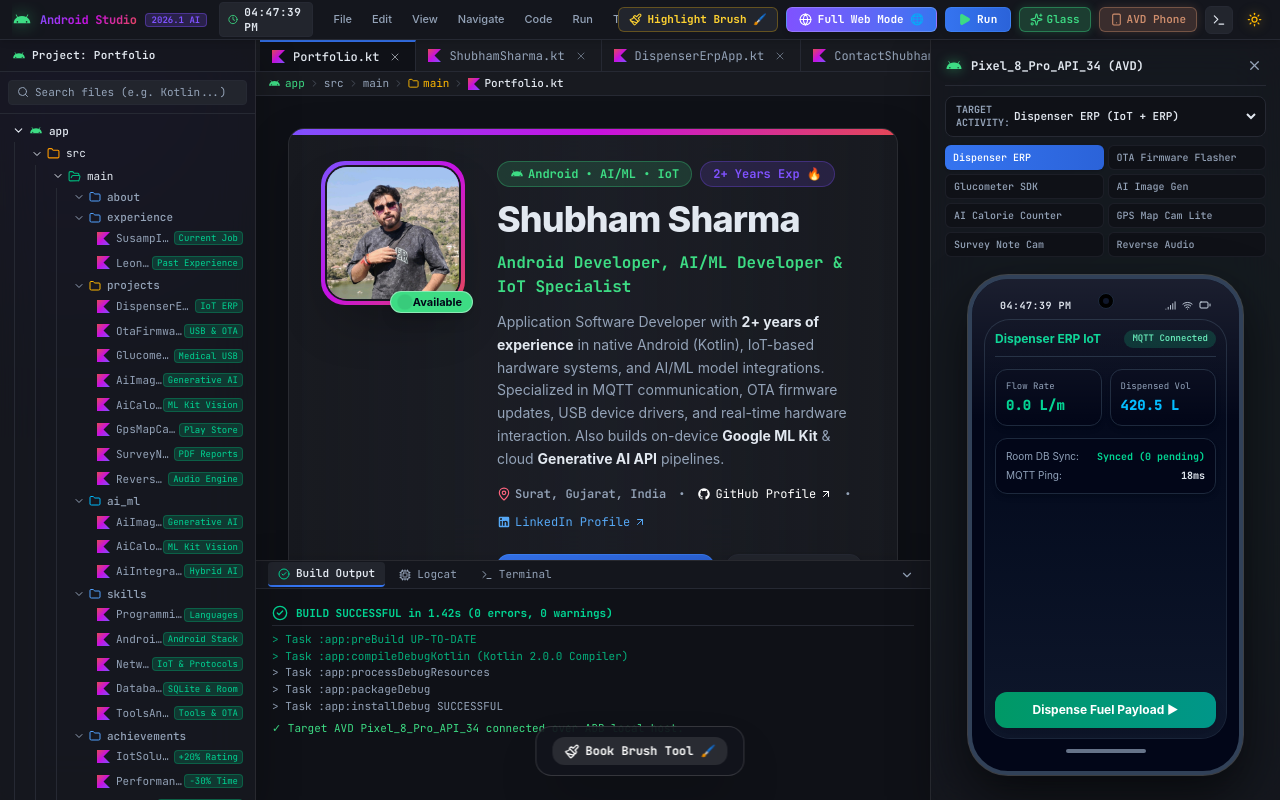
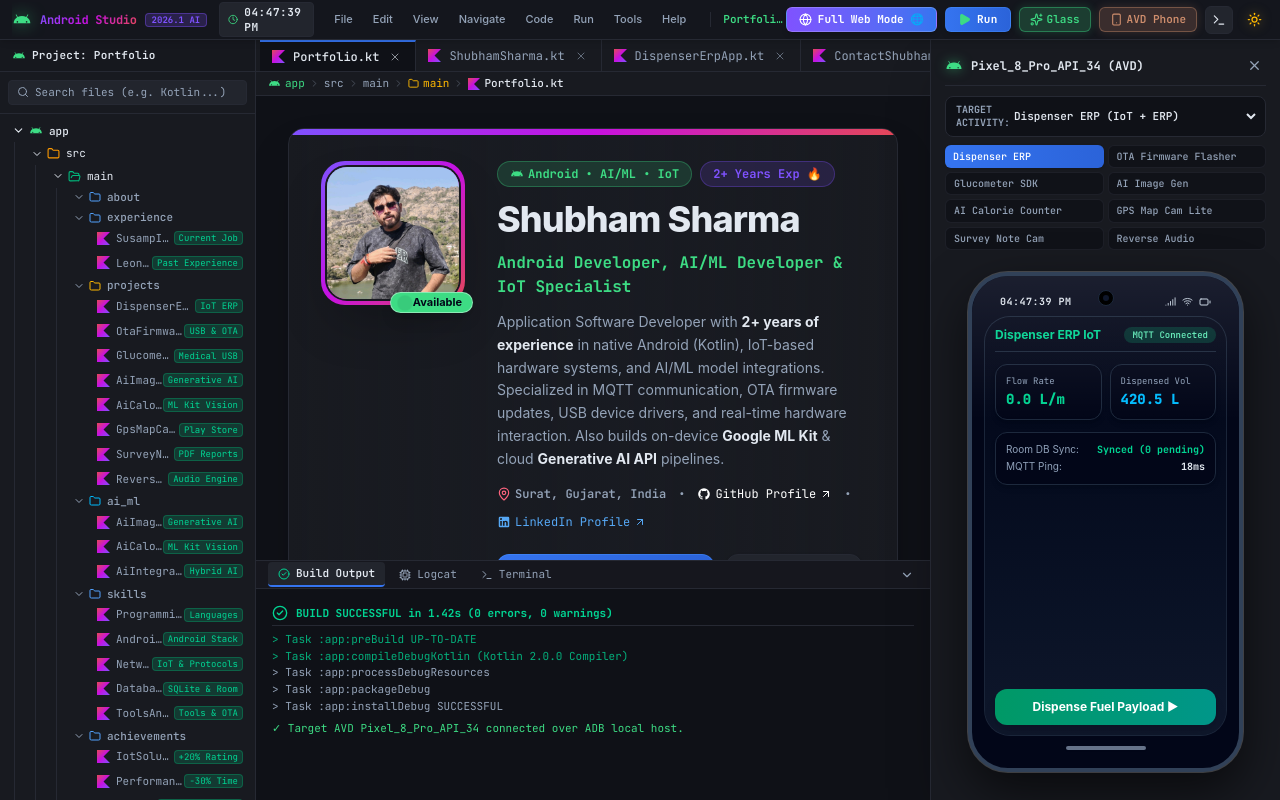
Before and after one commit to SharmaShubham07/Portfolio, a React (Vite) app: page / in a window 1280 px wide. Built offline with nearby package versions, Linux system fonts and the light colour scheme.

Commit message:
Remove brush highlighter feature completely

```diff
--- a/src/App.jsx
+++ b/src/App.jsx
@@ -10,7 +10,6 @@
 import { BottomConsolePanel } from "./components/BottomConsolePanel";
 import { BackgroundGlassGlow } from "./components/BackgroundGlassGlow";
 import { FullWebsiteView } from "./components/FullWebsiteView";
-import { BrushHighlighterCanvas } from "./components/BrushHighlighterCanvas";
 
 export default function App() {
   // View mode state: "ide" | "web"
@@ -21,9 +20,6 @@
 
   // Liquid Glass state
   const [glassEnabled, setGlassEnabled] = useState(true);
-
-  // Book Brush Highlighter state
-  const [isHighlighterActive, setIsHighlighterActive] = useState(false);
 
   // File Tabs state (landing Portfolio.kt is default tab #1!)
   const [openTabIds, setOpenTabIds] = useState(["landing", "about-me", "proj-dispenser", "contact"]);
@@ -59,73 +55,69 @@
       setOpenTabIds((prev) => [...prev, fileId]);
     }
     setActiveFileId(fileId);
+    setIsSidebarOpen(false);
+  };
 
-    // If file has a mapped emulator app, switch emulator app!
-    const targetFile = fileStructure.find((f) => f.id === fileId);
-    if (targetFile && targetFile.emulatorId) {
-      setActiveEmulatorApp(targetFile.emulatorId);
+  // Close tab handler
+  const handleCloseTab = (e, fileId) => {
+    e.stopPropagation();
+    if (openTabIds.length === 1) return; // keep at least 1 tab open
+
+    const newOpenTabs = openTabIds.filter((id) => id !== fileId);
+    setOpenTabIds(newOpenTabs);
+
+    if (activeFileId === fileId) {
+      setActiveFileId(newOpenTabs[newOpenTabs.length - 1]);
     }
   };
 
-  // Close tab handler
-  const handleCloseTab = (fileId) => {
-    const nextTabs = openTabIds.filter((id) => id !== fileId);
-    setOpenTabIds(nextTabs);
+  // Launch app in AVD Phone Emulator handler
+  const handleLaunchInEmulator = (appId) => {
+    setViewMode("ide");
+    setActiveEmulatorApp(appId);
+    setIsEmulatorOpen(true);
 
-    if (activeFileId === fileId) {
-      if (nextTabs.length > 0) {
-        setActiveFileId(nextTabs[nextTabs.length - 1]);
-      } else {
-        setActiveFileId(null);
-      }
+    const appObj = fileStructure.find((f) => f.emulatorAppId === appId);
+    const appName = appObj ? appObj.name : "App";
+
+    setLaunchToast(`Launching ${appName} in Pixel AVD...`);
+    setIsConsoleOpen(true);
+    setActiveConsoleTab("build");
+
+    setTimeout(() => {
+      setLaunchToast("");
+    }, 3500);
+  };
+
+  // "Run" button handler
+  const handleRunClick = () => {
+    setViewMode("ide");
+    setIsEmulatorOpen(true);
+    setIsConsoleOpen(true);
+    setActiveConsoleTab("build");
+
+    const appObj = fileStructure.find((f) => f.id === activeFileId);
+    if (appObj && appObj.emulatorAppId) {
+      setActiveEmulatorApp(appObj.emulatorAppId);
     }
   };
 
-  // "Run ▶" action handler
-  const handleRunClick = () => {
-    setViewMode("ide");
-    // 1. Open Console to Build tab
-    setIsConsoleOpen(true);
-    setActiveConsoleTab("build");
-
-    // 2. Open AVD Phone Emulator
-    setIsEmulatorOpen(true);
-
-    // 3. Trigger Toast notification
-    setLaunchToast(`Launching activity: com.shubham.${activeFileId}...`);
-    setTimeout(() => {
-      setLaunchToast("");
-    }, 3000);
-  };
-
-  // Launch specific app in emulator
-  const handleLaunchInEmulator = (appId) => {
-    setViewMode("ide");
-    setIsEmulatorOpen(true);
-    setActiveEmulatorApp(appId);
-    setLaunchToast(`Launching activity in AVD: ${appId}...`);
-    setTimeout(() => {
-      setLaunchToast("");
-    }, 3000);
-  };
-
-  // Terminal trigger for contact
+  // Trigger contact from console or buttons
   const handleTriggerContact = () => {
     handleSelectFile("contact");
   };
 
-  const currentCodeLines = activeFileId ? getKotlinCodeForFile(activeFileId) : null;
+  // Generate code lines for current active file
+  const currentCodeLines = getKotlinCodeForFile(activeFile.id, developerInfo);
 
   return (
-    <div className={`h-screen w-screen flex flex-col overflow-hidden relative select-none ${glassEnabled ? "glass-enabled" : ""}`}>
-      {/* Background Liquid Glass Glow */}
-      <BackgroundGlassGlow enabled={glassEnabled} />
-
-      {/* Book Highlighter & Reader Summary Tool Overlay */}
-      <BrushHighlighterCanvas
-        isActive={isHighlighterActive}
-        onToggleActive={() => setIsHighlighterActive(!isHighlighterActive)}
-      />
+    <div
+      className={`w-screen h-screen flex flex-col overflow-hidden font-sans text-xs bg-[var(--bg-primary)] text-[var(--text-main)] transition-colors duration-200 relative ${
+        glassEnabled ? "glass-root" : ""
+      }`}
+    >
+      {/* Background Liquid Glass Ambient Glows */}
+      {glassEnabled && <BackgroundGlassGlow />}
 
       {/* Top Android Studio Titlebar / Navbar */}
       <TopNavbar
@@ -143,8 +135,6 @@
         onToggleConsole={() => setIsConsoleOpen(!isConsoleOpen)}
         viewMode={viewMode}
         onToggleViewMode={() => setViewMode(viewMode === "ide" ? "web" : "ide")}
-        isHighlighterActive={isHighlighterActive}
-        onToggleHighlighter={() => setIsHighlighterActive(!isHighlighterActive)}
       />
 
       {/* RENDER MODE SWITCH: Full Standalone Website Mode vs Android Studio IDE Mode */}
--- a/src/components/TopNavbar.jsx
+++ b/src/components/TopNavbar.jsx
@@ -1,5 +1,5 @@
 import React from "react";
-import { Play, Smartphone, Sun, Moon, Sparkles, FolderTree, Terminal, Globe, Code2, Paintbrush } from "lucide-react";
+import { Play, Smartphone, Sun, Moon, Sparkles, FolderTree, Terminal, Globe, Code2 } from "lucide-react";
 import { AndroidBugdroidIcon } from "./icons/TechIcons";
 import { LiveClock } from "./LiveClock";
 import confetti from "canvas-confetti";
@@ -19,8 +19,6 @@
   onToggleConsole,
   viewMode,
   onToggleViewMode,
-  isHighlighterActive,
-  onToggleHighlighter,
 }) {
   const handleRun = () => {
     // Trigger confetti burst
@@ -87,20 +85,6 @@
 
       {/* Right section: Action Buttons & Controls */}
       <div className="flex items-center space-x-2 shrink-0">
-        {/* Book Brush Highlighter Button */}
-        <button
-          onClick={onToggleHighlighter}
-          className={`flex items-center space-x-1.5 px-2.5 py-1 rounded-md text-[11px] font-mono font-bold transition-all cursor-pointer ${
-            isHighlighterActive
-              ? "bg-amber-400 text-slate-950 shadow-[0_0_12px_rgba(251,191,36,0.5)] scale-105"
-              : "bg-[var(--bg-tertiary)] hover:bg-[var(--border-color)] text-amber-300 border border-amber-400/30"
-          }`}
-          title="Highlight sections & create summary like reading a book"
-        >
-          <Paintbrush size={13} />
-          <span className="hidden sm:inline">Highlight Brush 🖌️</span>
-        </button>
-
         {/* Full Web Mode vs IDE Mode Toggle Button */}
         <button
           onClick={onToggleViewMode}
```
